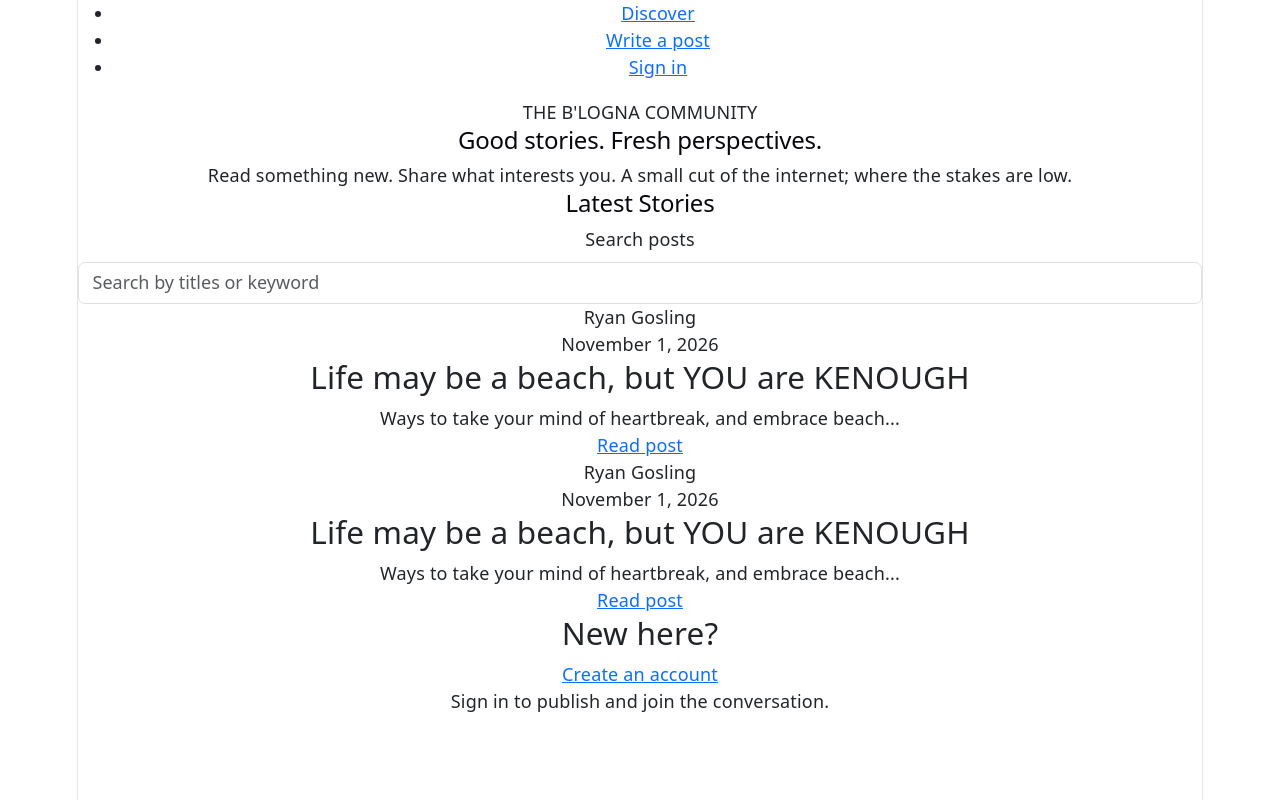
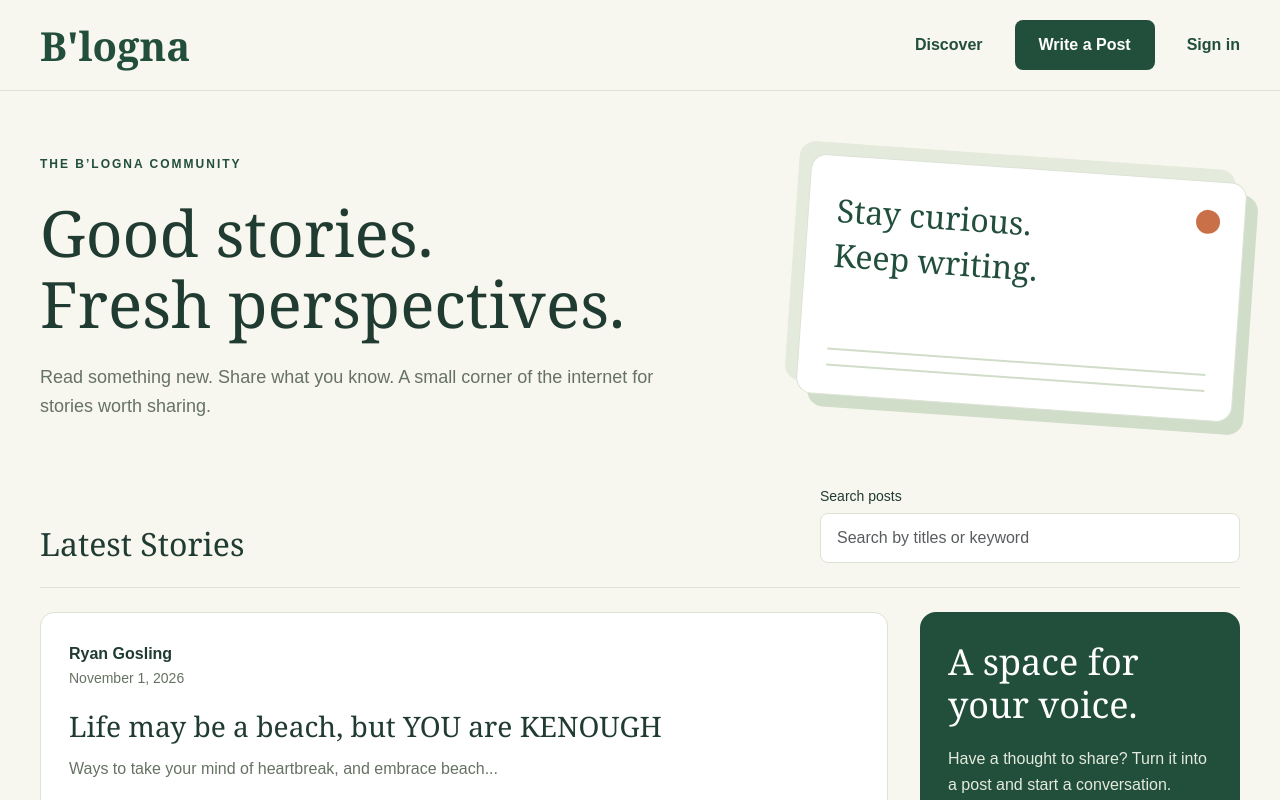
Before and after one commit to ashtonesawyer/blogna, a React (Vite) app in the folder client/: page / in a window 1280 px wide. Shown: the top 800 px of the page. Built offline with nearby package versions, Linux system fonts and the light colour scheme.

Commit message:
Main menu UI (#27)
* Nabar_File

* Complete_Home_Page

* Lint_Fix

Reviewed and pushed.

```diff
--- a/client/src/App.css
+++ b/client/src/App.css
@@ -1,182 +1,308 @@
-.counter {
-  font-size: 16px;
-  padding: 5px 10px;
-  border-radius: 5px;
-  color: var(--accent);
-  background: var(--accent-bg);
-  border: 2px solid transparent;
-  transition: border-color 0.3s;
+/*
+Align the header and page content to the same edges.
+
+Chosen minimum = 1200px
+Narrow screens = subtract 48px = 24px guter on each side
+
+Inline margins center the containers whilst text stays left aligned
+*/
+.site-nav,
+main {
+  width: min(1200px, calc(100% - 48px));
+  margin-inline: auto;
+}
+
+.site-header {
+  border-bottom: 1px solid var(--border);
+}
+
+.site-nav {
+  display: flex;
+  align-items: center;
+  justify-content: space-between;
+  gap: 24px;
+  min-height: 90px;
+}
+
+.brand {
+  font:
+    700 2.5rem Georgia,
+    serif;
+}
+
+.nav-links {
+  display: flex;
+  align-items: center;
+  flex-wrap: wrap;
+  gap: 32px;
+  margin: 0;
+  padding: 0;
+  list-style: none;
+  font-weight: 700;
+}
+
+.blogna-button {
+  display: inline-flex;
+  justify-content: center;
+  padding: 12px 24px;
+  border-radius: 8px;
+  background: var(--forest);
+  color: var(--surface);
+  font-weight: 700;
+  text-align: center;
+}
+
+.blogna-button:hover {
+  text-decoration: underline;
+  text-underline-offset: 4px;
+}
+
+main {
+  padding-bottom: 64px;
+}
+
+#hero {
+  display: grid;
+  grid-template-columns: minmax(0, 1.6fr) minmax(260px, 1fr);
+  align-items: center;
+  gap: 64px;
+  padding-block: 64px;
+}
+
+.hero-eyebrow {
   margin-bottom: 24px;
+  color: var(--forest);
+  font-size: 0.75rem;
+  font-weight: 700;
+  letter-spacing: 2px;
+}
 
-  &:hover {
-    border-color: var(--accent-border);
+#hero h1 {
+  font-size: clamp(2.5rem, 5vw, 4.5rem);
+  line-height: 1.1;
+}
+
+.hero-description {
+  max-width: 620px;
+  margin-top: 24px;
+  color: var(--muted);
+  font-size: 1.125rem;
+}
+
+/*
+Stacked paper illustration:
+(i)   White background forms the front sheet
+(ii)  Two solid, unblurred shadows create offset sheets behind
+(iii) Slight roation = angled appearance
+
+Relative positioning anchors the decor lines and orange circle
+near top right corner.
+
+Bottom padding = reserve room for writing lines
+*/
+.hero-note {
+  position: relative;
+  min-height: 240px;
+  padding: 32px 48px 64px 28px;
+  border: 1px solid var(--border);
+  border-radius: 16px;
+  background: var(--surface);
+  box-shadow:
+    12px 12px 0 #d0ddc9,
+    -12px -12px 0 var(--sage);
+  transform: rotate(4deg);
+}
+
+.hero-note p {
+  color: var(--forest);
+  font:
+    2rem/1.4 Georgia,
+    serif;
+}
+
+.hero-note::before {
+  position: absolute;
+  right: 28px;
+  bottom: 28px;
+  left: 28px;
+  height: 18px;
+  border-block: 2px solid #d0ddc9;
+  content: '';
+}
+
+/*
+Orange accent near the top-right corner
+Equal dimensions and 50% boarder radius from the circle
+*/
+.hero-note::after {
+  position: absolute;
+  top: 28px;
+  right: 24px;
+  width: 24px;
+  height: 24px;
+  border-radius: 50%;
+  background: #c97048;
+  content: '';
+}
+
+.stories-header {
+  display: flex;
+  align-items: flex-end;
+  justify-content: space-between;
+  gap: 24px;
+  margin-bottom: 24px;
+  padding-bottom: 24px;
+  border-bottom: 1px solid var(--border);
+}
+
+.stories-header h2 {
+  font-size: 2rem;
+}
+
+.search-bar {
+  width: min(100%, 420px);
+}
+
+.search-bar label {
+  display: block;
+  margin-bottom: 6px;
+  font-size: 0.875rem;
+}
+
+.search-bar input {
+  width: 100%;
+  padding: 12px 16px;
+  border: 1px solid var(--border);
+  border-radius: 8px;
+  background: var(--surface);
+  color: var(--heading);
+}
+
+/* Position the two existing post cards beside the sidebar. */
+.content {
+  display: grid;
+  grid-template-columns: minmax(0, 1fr) 320px;
+  align-items: start;
+  gap: 24px 32px;
+}
+
+.post-card {
+  grid-column: 1;
+  min-width: 0;
+  padding: 28px;
+  border: 1px solid var(--border);
+  border-radius: 14px;
+  background: var(--surface);
+}
+
+.post-card > p:first-of-type {
+  font-weight: 700;
+}
+
+.post-card > p:nth-of-type(2) {
+  color: var(--muted);
+  font-size: 0.875rem;
+}
+
+.post-card h3 {
+  margin-block: 20px 12px;
+  font-size: clamp(1.5rem, 2.2vw, 2rem);
+  line-height: 1.25;
+}
+
+.post-card > p:last-of-type {
+  color: var(--muted);
+}
+
+/* Keep preview description visually secondary to story title */
+.post-card > a {
+  display: inline-block;
+  margin-top: 16px;
+  font-weight: 700;
+}
+
+#sidebar {
+  grid-column: 2;
+  grid-row: 1 / span 2;
+}
+
+.write-callout {
+  padding: 28px;
+  border-radius: 16px;
+  background: var(--forest);
+  color: var(--sage);
+}
+
+.write-callout h3 {
+  margin-bottom: 20px;
+  color: var(--surface);
+  font-size: 2.25rem;
+  line-height: 1.2;
+}
+
+.write-callout .blogna-button {
+  margin-top: 24px;
+  background: var(--surface);
+  color: var(--forest);
+}
+
+.signup-callout {
+  margin-top: 28px;
+}
+
+.signup-callout h3 {
+  margin-bottom: 12px;
+  font:
+    700 1.125rem Arial,
+    sans-serif;
+}
+
+.signup-callout a {
+  font-weight: 700;
+}
+
+.signup-callout p {
+  margin-top: 12px;
+  color: var(--muted);
+}
+
+/* Stack the columns when the available space becomes too narrow. */
+@media (max-width: 800px) {
+  .site-nav {
+    align-items: flex-start;
+    flex-direction: column;
+    gap: 16px;
+    padding-block: 20px;
   }
-  &:focus-visible {
-    outline: 2px solid var(--accent);
-    outline-offset: 2px;
+
+  #hero,
+  .content {
+    grid-template-columns: minmax(0, 1fr);
+  }
+
+  #hero {
+    gap: 32px;
+    padding-block: 40px;
+  }
+
+  .hero-note {
+    width: 100%;
+    max-width: 420px;
+    transform: none;
+  }
+
+  .stories-header {
+    align-items: stretch;
+    flex-direction: column;
+    gap: 16px;
+  }
+
+  .search-bar {
+    width: 100%;
+  }
+
+  #sidebar {
+    grid-column: auto;
+    grid-row: auto;
   }
 }
-
-.hero {
-  position: relative;
-
-  .base,
-  .framework,
-  .vite {
-    inset-inline: 0;
-    margin: 0 auto;
-  }
-
-  .base {
-    width: 170px;
-    position: relative;
-    z-index: 0;
-  }
-
-  .framework,
-  .vite {
-    position: absolute;
-  }
-
-  .framework {
-    z-index: 1;
-    top: 34px;
-    height: 28px;
-    transform: perspective(2000px) rotateZ(300deg) rotateX(44deg) rotateY(39deg) scale(1.4);
-  }
-
-  .vite {
-    z-index: 0;
-    top: 107px;
-    height: 26px;
-    width: auto;
-    transform: perspective(2000px) rotateZ(300deg) rotateX(40deg) rotateY(39deg) scale(0.8);
-  }
-}
-
-#center {
-  display: flex;
-  flex-direction: column;
-  gap: 25px;
-  place-content: center;
-  place-items: center;
-  flex-grow: 1;
-
-  @media (max-width: 1024px) {
-    padding: 32px 20px 24px;
-    gap: 18px;
-  }
-}
-
-#next-steps {
-  display: flex;
-  border-top: 1px solid var(--border);
-  text-align: left;
-
-  & > div {
-    flex: 1 1 0;
-    padding: 32px;
-    @media (max-width: 1024px) {
-      padding: 24px 20px;
-    }
-  }
-
-  .icon {
-    margin-bottom: 16px;
-    width: 22px;
-    height: 22px;
-  }
-
-  @media (max-width: 1024px) {
-    flex-direction: column;
-    text-align: center;
-  }
-}
-
-#docs {
-  border-right: 1px solid var(--border);
-
-  @media (max-width: 1024px) {
-    border-right: none;
-    border-bottom: 1px solid var(--border);
-  }
-}
-
-#next-steps ul {
-  list-style: none;
-  padding: 0;
-  display: flex;
-  gap: 8px;
-  margin: 32px 0 0;
-
-  .logo {
-    height: 18px;
-  }
-
-  a {
-    color: var(--text-h);
-    font-size: 16px;
-    border-radius: 6px;
-    background: var(--social-bg);
-    display: flex;
-    padding: 6px 12px;
-    align-items: center;
-    gap: 8px;
-    text-decoration: none;
-    transition: box-shadow 0.3s;
-
-    &:hover {
-      box-shadow: var(--shadow);
-    }
-    .button-icon {
-      height: 18px;
-      width: 18px;
-    }
-  }
-
-  @media (max-width: 1024px) {
-    margin-top: 20px;
-    flex-wrap: wrap;
-    justify-content: center;
-
-    li {
-      flex: 1 1 calc(50% - 8px);
-    }
-
-    a {
-      width: 100%;
-      justify-content: center;
-      box-sizing: border-box;
-    }
-  }
-}
-
-#spacer {
-  height: 88px;
-  border-top: 1px solid var(--border);
-  @media (max-width: 1024px) {
-    height: 48px;
-  }
-}
-
-.ticks {
-  position: relative;
-  width: 100%;
-
-  &::before,
-  &::after {
-    content: '';
-    position: absolute;
-    top: -4.5px;
-    border: 5px solid transparent;
-  }
-
-  &::before {
-    left: 0;
-    border-left-color: var(--border);
-  }
-  &::after {
-    right: 0;
-    border-right-color: var(--border);
-  }
-}
--- a/client/src/components/Hero.jsx
+++ b/client/src/components/Hero.jsx
@@ -1,12 +1,28 @@
+/* Paper illustration for no additional need of img file. */
 function Hero() {
   return (
-    <section id="hero">
-      <p>THE B'LOGNA COMMUNITY</p>
-      <h2>Good stories. Fresh perspectives.</h2>
-      <p>
-        Read something new. Share what interests you. A small cut of the internet; where the stakes
-        are low.
-      </p>
+    <section id="hero" aria-labelledby="hero-title">
+      <div>
+        <p className="hero-eyebrow">THE B’LOGNA COMMUNITY</p>
+        <h1 id="hero-title">
+          Good stories.
+          <br />
+          Fresh perspectives.
+        </h1>
+        <p className="hero-description">
+          Read something new. Share what you know. A small corner of the internet for stories worth
+          sharing.
+        </p>
+      </div>
+
+      {/* The paper illustration is decorative. */}
+      <div className="hero-note" aria-hidden="true">
+        <p>
+          Stay curious.
+          <br />
+          Keep writing.
+        </p>
+      </div>
     </section>
   );
 }
--- a/client/src/components/Navbar.jsx
+++ b/client/src/components/Navbar.jsx
@@ -1,18 +1,30 @@
+/*
+Provide the B'logna branding in addition to classes needed for
+horizontal naviagation.
+*/
 function Navbar() {
   return (
-    <nav>
-      <ul>
+    <header className="site-header">
+      <nav className="site-nav" aria-label="Main navigation">
+        <a className="brand" href="/" aria-label="B'logna home">
+          B'logna
+        </a>
+
+        <ul className="nav-links">
           <li>
             <a href="/">Discover</a>
           </li>
           <li>
-          <a href="/write">Write a post</a>
+            <a className="blogna-button" href="/write">
+              Write a Post
+            </a>
           </li>
           <li>
             <a href="/login">Sign in</a>
           </li>
         </ul>
       </nav>
+    </header>
   );
 }
 
--- a/client/src/components/Sidebar.jsx
+++ b/client/src/components/Sidebar.jsx
@@ -1,9 +1,20 @@
+/* Green writing inviation and registration section below */
 function Sidebar() {
   return (
-    <aside id="sidebar">
-      <h3>New here?</h3>
-      <a href="/register">Create an account</a>
-      <p>Sign in to publish and join the conversation.</p>
+    <aside id="sidebar" aria-label="Join the community">
+      <section className="write-callout" aria-labelledby="write-title">
+        <h3 id="write-title">A space for your voice.</h3>
+        <p>Have a thought to share? Turn it into a post and start a conversation.</p>
+        <a className="blogna-button" href="/write">
+          Start writing
+        </a>
+      </section>
+
+      <section className="signup-callout" aria-labelledby="signup-title">
+        <h3 id="signup-title">New here?</h3>
+        <a href="/register">Create an account →</a>
+        <p>Sign in to publish and join the conversation.</p>
+      </section>
     </aside>
   );
 }
--- a/client/src/index.css
+++ b/client/src/index.css
@@ -1,109 +1,79 @@
 :root {
-  --text: #6b6375;
-  --text-h: #08060d;
-  --bg: #fff;
-  --border: #e5e4e7;
-  --code-bg: #f4f3ec;
-  --accent: #aa3bff;
-  --accent-bg: rgba(170, 59, 255, 0.1);
-  --accent-border: rgba(170, 59, 255, 0.5);
-  --social-bg: rgba(244, 243, 236, 0.5);
-  --shadow: rgba(0, 0, 0, 0.1) 0 10px 15px -3px, rgba(0, 0, 0, 0.05) 0 4px 6px -2px;
+  /*
+  Changed color scheme to align with Figma.
+  Cream = page background
+  White = content surfaces
+  Forest Green = branding/primary actions
+  */
+  --page-bg: #f7f6ef;
+  --surface: #fff;
+  --forest: #224e3c;
+  --heading: #203b31;
+  --muted: #667263;
+  --border: #dce3d5;
+  --sage: #e4eadc;
 
-  --sans: system-ui, 'Segoe UI', Roboto, sans-serif;
-  --heading: system-ui, 'Segoe UI', Roboto, sans-serif;
-  --mono: ui-monospace, Consolas, monospace;
-
-  font: 18px/145% var(--sans);
-  letter-spacing: 0.18px;
-  color-scheme: light dark;
-  color: var(--text);
-  background: var(--bg);
+  color-scheme: light;
+  font-family: Arial, sans-serif;
   font-synthesis: none;
   text-rendering: optimizeLegibility;
   -webkit-font-smoothing: antialiased;
-  -moz-osx-font-smoothing: grayscale;
-
-  @media (max-width: 1024px) {
-    font-size: 16px;
-  }
 }
 
-@media (prefers-color-scheme: dark) {
-  :root {
-    --text: #9ca3af;
-    --text-h: #f3f4f6;
-    --bg: #16171d;
-    --border: #2e303a;
-    --code-bg: #1f2028;
-    --accent: #c084fc;
-    --accent-bg: rgba(192, 132, 252, 0.15);
-    --accent-border: rgba(192, 132, 252, 0.5);
-    --social-bg: rgba(47, 48, 58, 0.5);
-    --shadow: rgba(0, 0, 0, 0.4) 0 10px 15px -3px, rgba(0, 0, 0, 0.25) 0 4px 6px -2px;
-  }
-
-  #social .button-icon {
-    filter: invert(1) brightness(2);
-  }
+/*
+Include padding & boarders within element widths.
+*/
+* {
+  box-sizing: border-box;
 }
 
 body {
   margin: 0;
+  background: var(--page-bg);
+  color: var(--heading);
+  font-family: Arial, sans-serif;
+  line-height: 1.6;
 }
 
+/* Each page section controls its own width and alignment. */
 #root {
-  width: 1126px;
-  max-width: 100%;
-  margin: 0 auto;
-  text-align: center;
-  border-inline: 1px solid var(--border);
+  width: 100%;
   min-height: 100svh;
-  display: flex;
-  flex-direction: column;
-  box-sizing: border-box;
 }
 
+/*
+Approx editorial serift typography.
+Reset heading margin to allow component styles control for spacing.
+*/
 h1,
-h2 {
-  font-family: var(--heading);
-  font-weight: 500;
-  color: var(--text-h);
+h2,
+h3 {
+  margin: 0;
+  color: var(--heading);
+  font-family: Georgia, serif;
 }
 
-h1 {
-  font-size: 56px;
-  letter-spacing: -1.68px;
-  margin: 32px 0;
-  @media (max-width: 1024px) {
-    font-size: 36px;
-    margin: 20px 0;
-  }
-}
-h2 {
-  font-size: 24px;
-  line-height: 118%;
-  letter-spacing: -0.24px;
-  margin: 0 0 8px;
-  @media (max-width: 1024px) {
-    font-size: 20px;
-  }
-}
 p {
   margin: 0;
 }
 
-code,
-.counter {
-  font-family: var(--mono);
-  display: inline-flex;
-  border-radius: 4px;
-  color: var(--text-h);
+a {
+  color: var(--forest);
+  text-decoration: none;
 }
 
-code {
-  font-size: 15px;
-  line-height: 135%;
-  padding: 4px 8px;
-  background: var(--code-bg);
+a:hover {
+  text-decoration: underline;
 }
+
+button,
+input,
+textarea {
+  font: inherit;
+}
+
+/* Make keyboard focus easy to identify. */
+:focus-visible {
+  outline: 3px solid #b55b36;
+  outline-offset: 4px;
+}
```
Also changed, not shown: 1 other file (tests, documents, lock files or other folders). Lines whose indentation alone changed are shown as unchanged.
